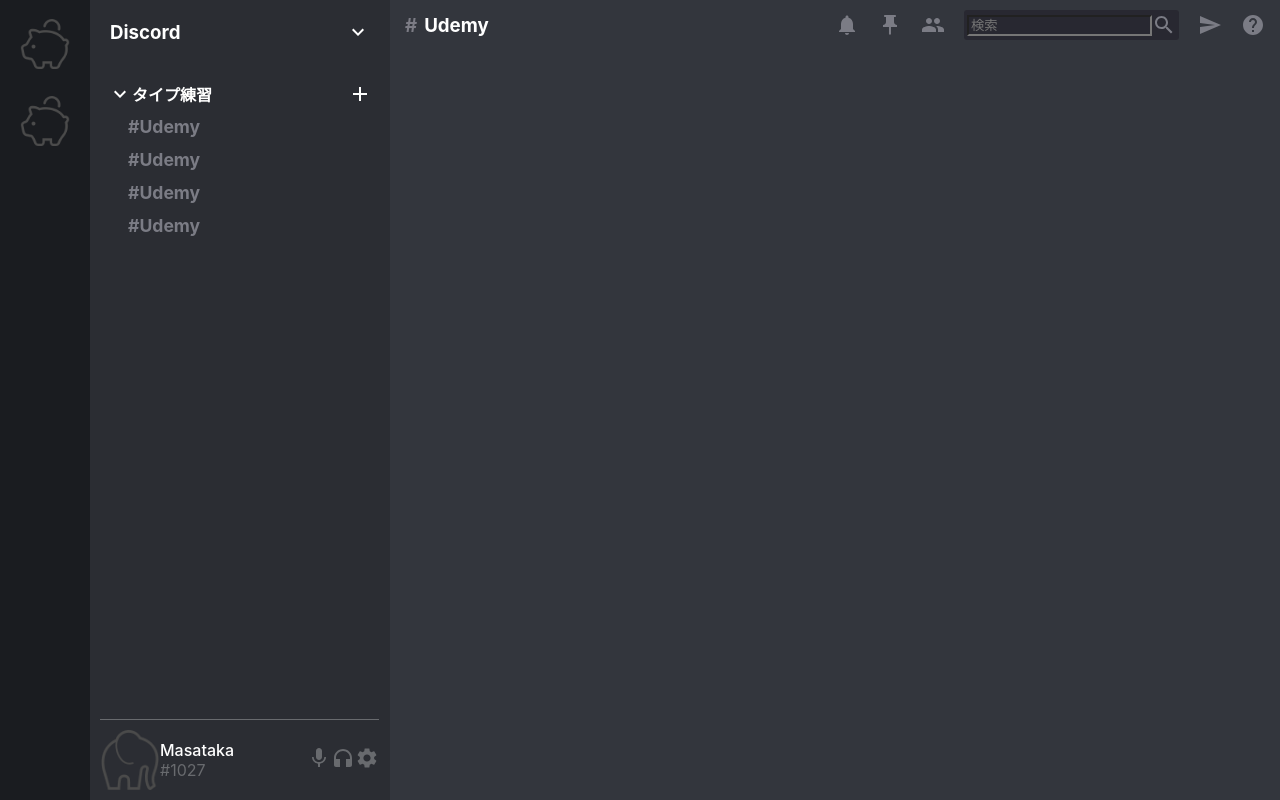
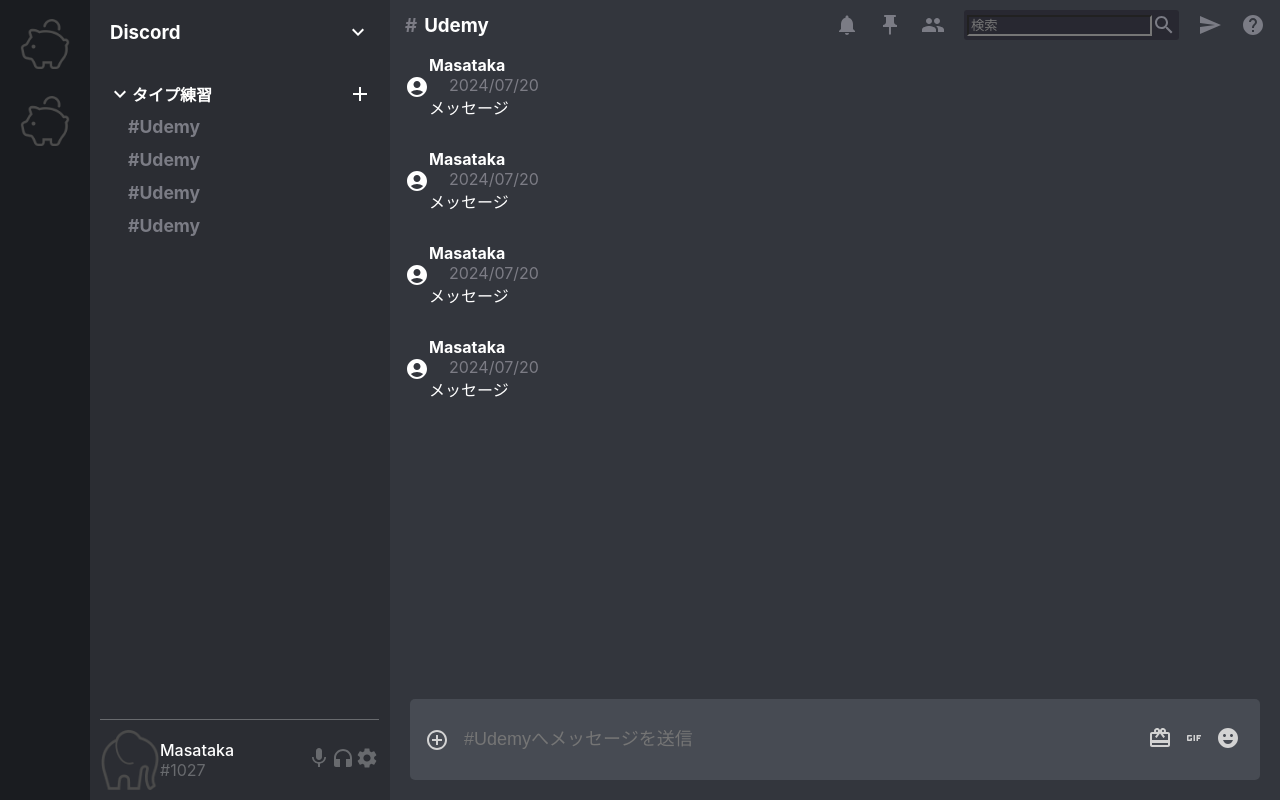
Before and after one commit to hayasin2004/Discorde-clone, a React (Create React App) app: page / in a window 1280 px wide. Built offline with nearby package versions, Linux system fonts and the light colour scheme; a web font is replaced by a local one.

Commit message:
HTML,CSS完了

```diff
--- a/src/componetns/chat/Chat.tsx
+++ b/src/componetns/chat/Chat.tsx
@@ -1,6 +1,11 @@
 import React, {Component} from 'react';
 import "./chat.scss"
 import ChatHeader from "./chatHeader";
+import AddCircleOutlineIcon from '@mui/icons-material/AddCircleOutline';
+import CardGiftcardIcon from '@mui/icons-material/CardGiftcard';
+import GifIcon from '@mui/icons-material/Gif';
+import EmojiEmotionsIcon from '@mui/icons-material/EmojiEmotions';
+import ChatMessage from "./ChatMessage";
 class Chat extends Component {
     render() {
         return (
@@ -8,9 +13,29 @@
                 {/*chatHeader*/}
                 <ChatHeader  />
                 {/*chatMessage*/}
-                <div className="chatMessage"></div>
+                <div className="chatMessage">
+
+                    <ChatMessage />
+                    <ChatMessage />
+                    <ChatMessage />
+                    <ChatMessage />
+
+                </div>
                 {/*chatInput*/}
                 <div className="chatInput">
+                    <AddCircleOutlineIcon />
+                    <form action="">
+                        <input type="text" placeholder="#Udemyへメッセージを送信"/>
+                        <button type="submit" className="chatInputButton">
+                            送信
+                        </button>
+                    </form>
+
+                    <div className="chatInputIcons">
+                        <CardGiftcardIcon />
+                        <GifIcon />
+                        <EmojiEmotionsIcon />
+                    </div>
                 </div>
             </div>
         );
--- /dev/null
+++ b/src/componetns/chat/ChatMessaga.scss
@@ -0,0 +1,17 @@
+.message{
+  display: flex;
+  align-items: center;
+  padding: 15px;
+  color: #fff;
+
+  .messageInfo{
+    padding: 20px 20px 20px 10px;
+  }
+
+  .messageTimeStamp{
+    color: #7c7c85;
+    margin-left: 20px;
+    font-size: 16px;
+  }
+
+}
--- /dev/null
+++ b/src/componetns/chat/ChatMessage.tsx
@@ -0,0 +1,25 @@
+import React, {Component} from 'react';
+import "./ChatMessaga.scss"
+import AccountCircleIcon from '@mui/icons-material/AccountCircle';
+class ChatMessage extends Component {
+    render() {
+        return (
+            <div className="message">
+                <AccountCircleIcon />
+                <div>
+                    <h4>
+                        Masataka
+                    </h4>
+                    <span className="messageTimeStamp">
+                        2024/07/20
+                    </span>
+                    <p>
+                        メッセージ
+                    </p>
+                </div>
+            </div>
+        );
+    }
+}
+
+export default ChatMessage;
--- a/src/componetns/chat/chat.scss
+++ b/src/componetns/chat/chat.scss
@@ -1,7 +1,50 @@
-.chat{
+.chat {
   display: flex;
   flex-direction: column;
   flex-grow: 1;
   background-color: #33363d;
 
+  .chatMessage{
+    flex-grow: 1;
+  }
+
+  .chatInput {
+    display: flex;
+    align-items: center;
+    justify-content: space-between;
+    padding: 15px;
+    background-color: #474b53;
+    border-radius: 5px;
+    margin: 20px;
+    color: lightgray;
+
+    form {
+      flex-grow: 1;
+
+      input {
+        padding: 15px;
+        background: transparent;
+        border: none;
+        outline: none;
+        color: #fff;
+        font-size: large;
+        width: 100%;
+      }
+
+      .chatInputButton{
+        display: none;
+      //  送信ボタンを消すことによってエンターキーで送信 →あってもなくても機能する
+
+      }
+    }
+
+      .chatInputIcons{
+
+        .MuiSvgIcon-root {
+          padding: 5px;
+        }
+      }
+
+  }
+
 }
```
